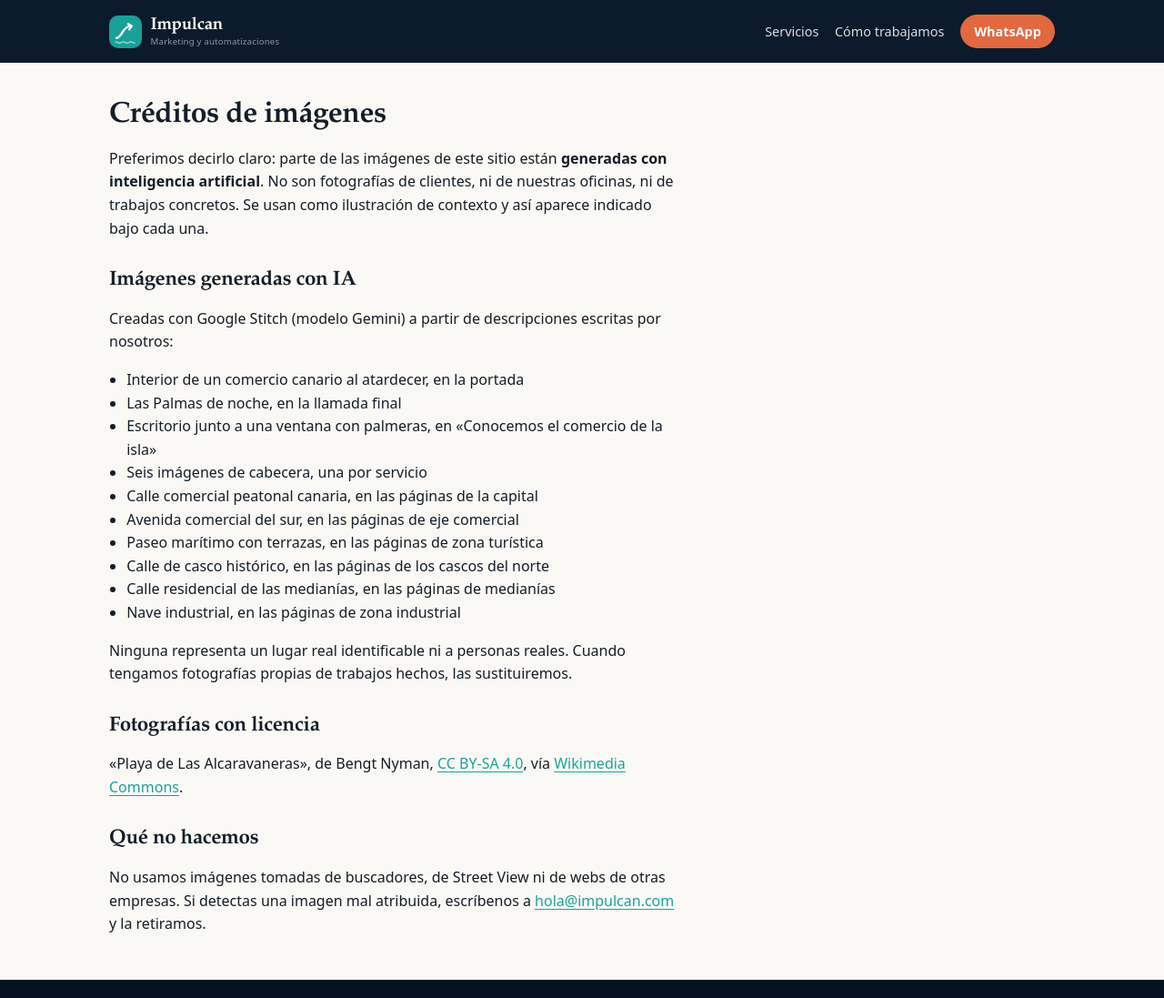
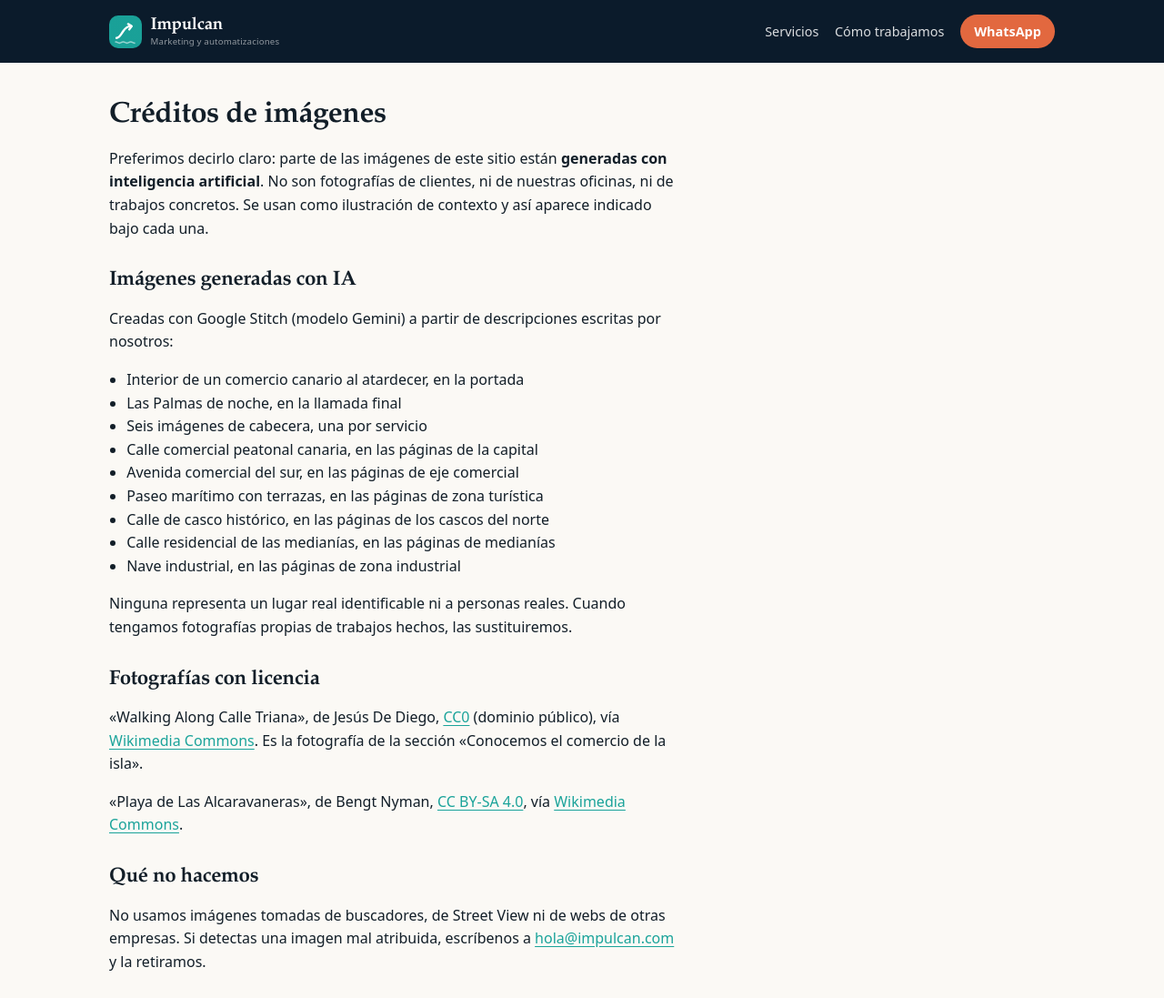
Before and after one commit to Chytzo/impulcan, an Astro site: page /creditos in a window 1280 px wide. Shown: the top 1097 px of the page at 91% size. Built offline with nearby package versions, Linux system fonts and the light colour scheme; Astro itself is replaced by a stand-in of ours.

Commit message:
Vuelve la foto de calle Triana a 'Conocemos el comercio de la isla'

```diff
--- a/src/pages/creditos.astro
+++ b/src/pages/creditos.astro
@@ -26,7 +26,6 @@ import { contacto } from '../config.js';
       <ul>
         <li>Interior de un comercio canario al atardecer, en la portada</li>
         <li>Las Palmas de noche, en la llamada final</li>
-        <li>Escritorio junto a una ventana con palmeras, en «Conocemos el comercio de la isla»</li>
         <li>Seis imágenes de cabecera, una por servicio</li>
         <li>Calle comercial peatonal canaria, en las páginas de la capital</li>
         <li>Avenida comercial del sur, en las páginas de eje comercial</li>
@@ -41,6 +40,13 @@ import { contacto } from '../config.js';
       </p>
 
       <h2>Fotografías con licencia</h2>
+      <p>
+        «Walking Along Calle Triana», de Jesús De Diego,
+        <a href="https://creativecommons.org/publicdomain/zero/1.0/" rel="license noopener">CC0</a>
+        (dominio público), vía
+        <a href="https://commons.wikimedia.org/wiki/File:Walking_Along_Calle_Triana_(202347711).jpeg" rel="noopener">Wikimedia Commons</a>.
+        Es la fotografía de la sección «Conocemos el comercio de la isla».
+      </p>
       <p>
         «Playa de Las Alcaravaneras», de Bengt Nyman,
         <a href="https://creativecommons.org/licenses/by-sa/4.0/" rel="license noopener">CC BY-SA 4.0</a>,
--- a/src/pages/index.astro
+++ b/src/pages/index.astro
@@ -2,7 +2,7 @@
 import { Image } from 'astro:assets';
 import Base from '../layouts/Base.astro';
 import { contacto, enlaceWhatsapp } from '../config.js';
-import despacho from '../assets/despacho-gran-canaria.jpg';
+import calleTriana from '../assets/calle-triana.jpg';
 import heroComercio from '../assets/hero-comercio.jpg';
 import cierreCiudad from '../assets/cierre-laspalmas.jpg';
 import IconoServicio from '../components/IconoServicio.astro';
@@ -138,8 +138,8 @@ const jsonLd = [
       <div class="franja">
         <div class="franja-foto">
           <Image
-            src={despacho}
-            alt="Escritorio junto a una ventana con palmeras y el mar de Gran Canaria al fondo"
+            src={calleTriana}
+            alt="Gente paseando por la calle Triana, en Las Palmas de Gran Canaria"
             widths={[520, 900, 1400]}
             sizes="(max-width: 860px) 100vw, 46vw"
             loading="lazy"
```
Also changed, not shown: src/assets/calle-triana.jpg (added), src/assets/despacho-gran-canaria.jpg (deleted).
